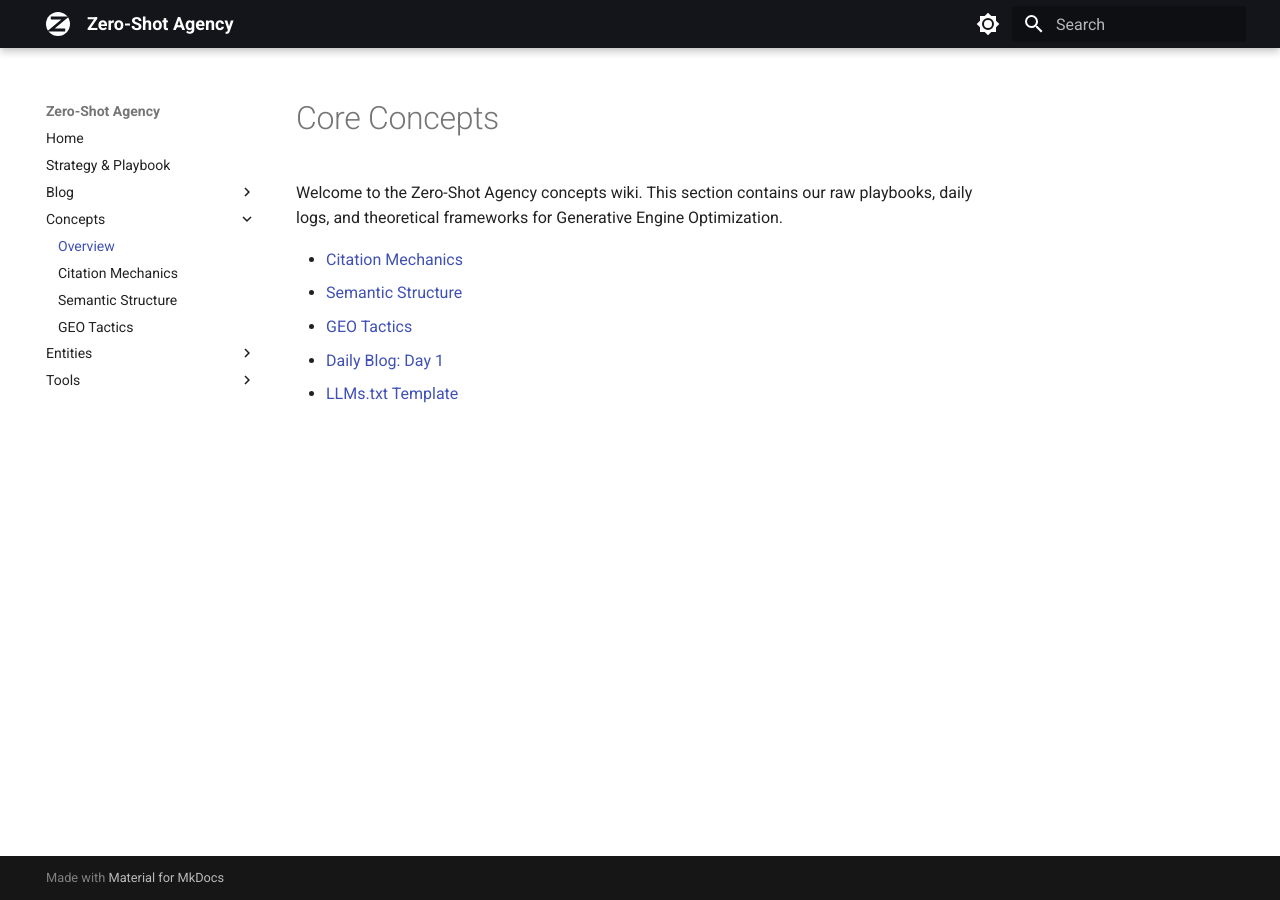
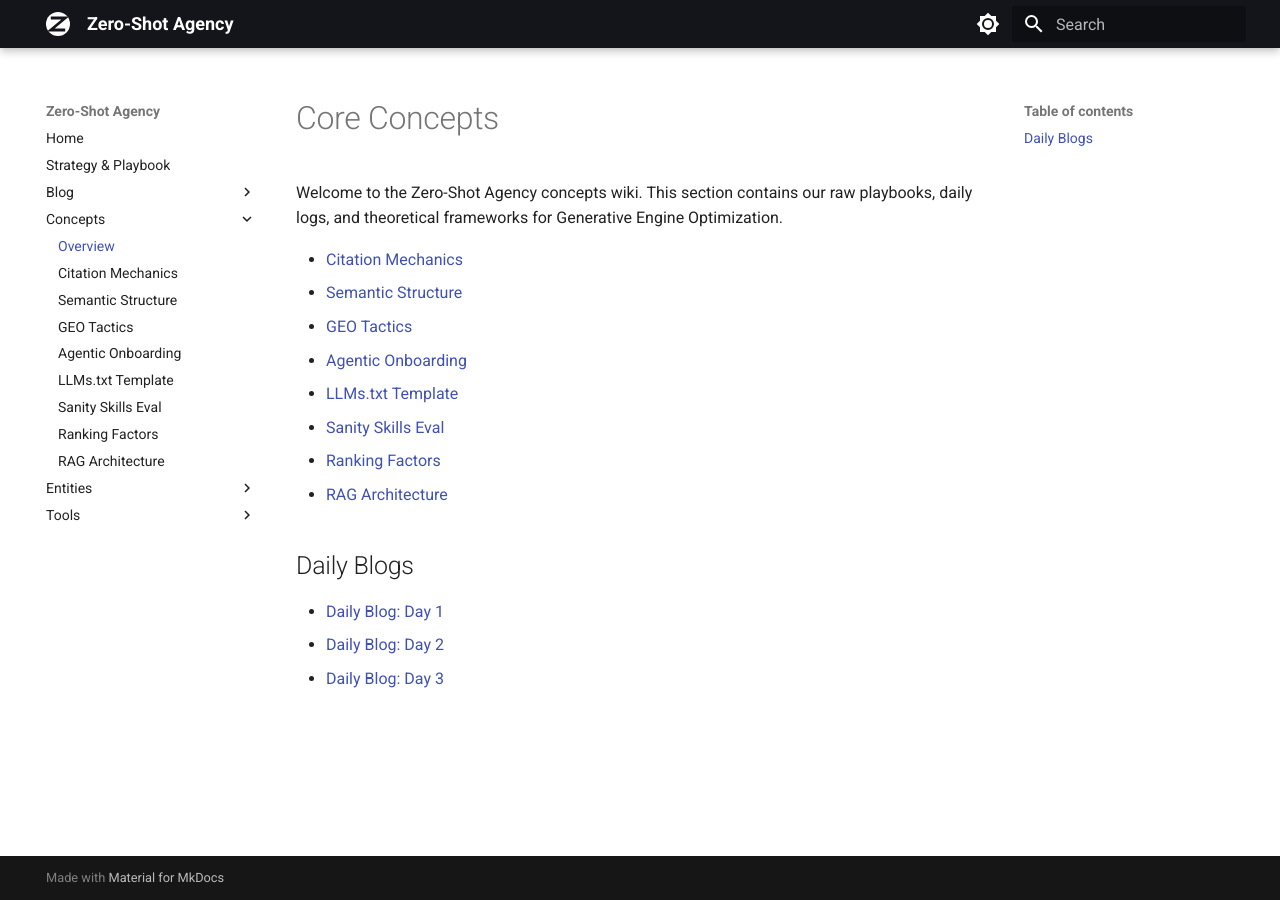
Before and after one commit to drewsmith-uk/zero-shot-agency, an MkDocs documentation site: the page built from docs/concepts/index.md, in a window 1280 px wide. Built offline with MkDocs 1.6.1 and Material for MkDocs 9.7.7, drawn with Linux system fonts in a browser that asks for light colours.

Commit message:
docs: Expand the Concepts documentation section (Issue #61)
- Created ranking-factors.md and rag-architecture.md
- Updated mkdocs.yml to include missing concepts
- Updated docs/concepts/index.md with links
- Updated log.md

```diff
--- a/docs/concepts/index.md
+++ b/docs/concepts/index.md
@@ -5,5 +5,14 @@
 * [Citation Mechanics](citation-mechanics.md)
 * [Semantic Structure](geo-semantic-structure.md)
 * [GEO Tactics](geo-tactics.md)
+* [Agentic Onboarding](agentic-onboarding.md)
+* [LLMs.txt Template](llms-txt-template.md)
+* [Sanity Skills Eval](sanity-skills-evaluation.md)
+* [Ranking Factors](ranking-factors.md)
+* [RAG Architecture](rag-architecture.md)
+
+## Daily Blogs
+
 * [Daily Blog: Day 1](daily-blog-day-1.md)
-* [LLMs.txt Template](llms-txt-template.md)
+* [Daily Blog: Day 2](daily-blog-day-2.md)
+* [Daily Blog: Day 3](daily-blog-day-3.md)
--- a/mkdocs.yml
+++ b/mkdocs.yml
@@ -64,6 +64,11 @@
     - Citation Mechanics: concepts/citation-mechanics.md
     - Semantic Structure: concepts/geo-semantic-structure.md
     - GEO Tactics: concepts/geo-tactics.md
+    - Agentic Onboarding: concepts/agentic-onboarding.md
+    - LLMs.txt Template: concepts/llms-txt-template.md
+    - Sanity Skills Eval: concepts/sanity-skills-evaluation.md
+    - Ranking Factors: concepts/ranking-factors.md
+    - RAG Architecture: concepts/rag-architecture.md
   - Entities:
     - Overview: entities/index.md
     - Princeton Paper: entities/princeton-geo-paper.md
```
Also changed, not shown: docs/concepts/rag-architecture.md (added, +29 -0 lines), docs/concepts/ranking-factors.md (added, +32 -0 lines), docs/log.md (added, +7 -0 lines), log.md (+7 -0 lines).
